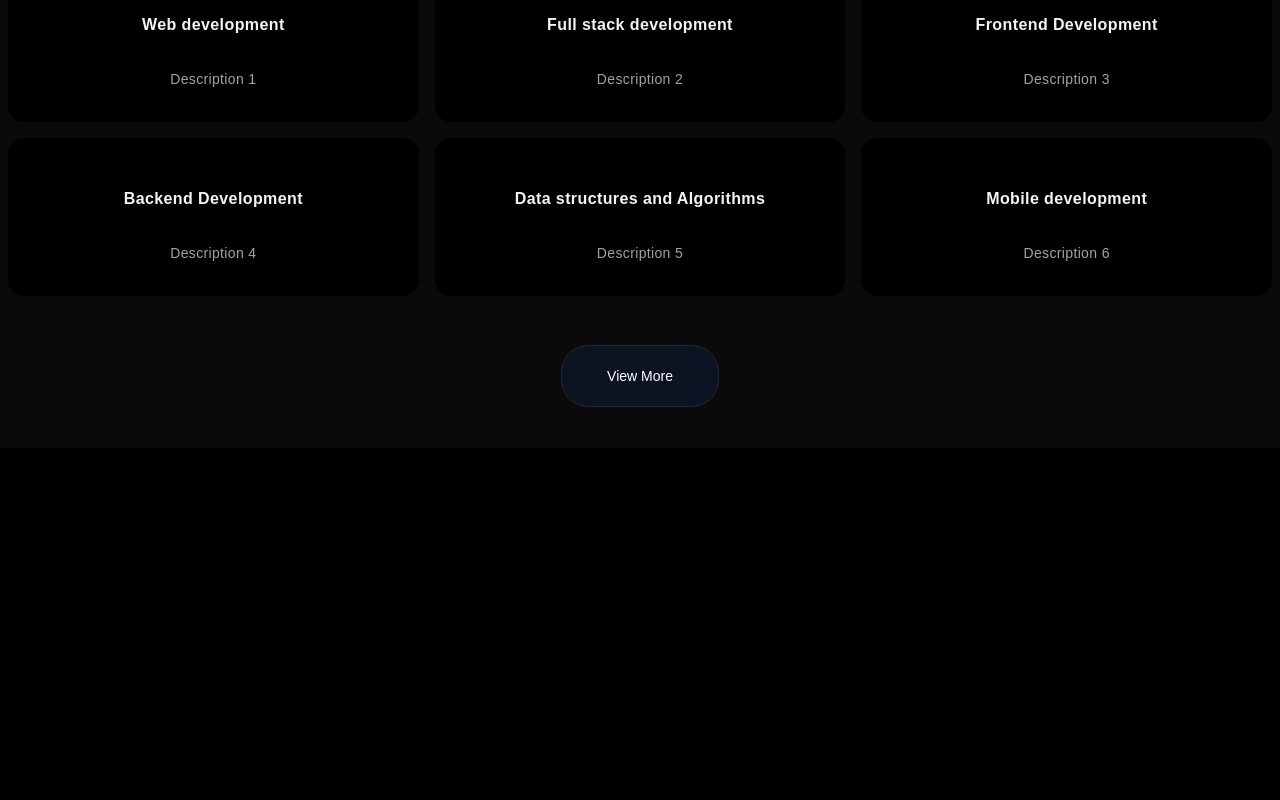
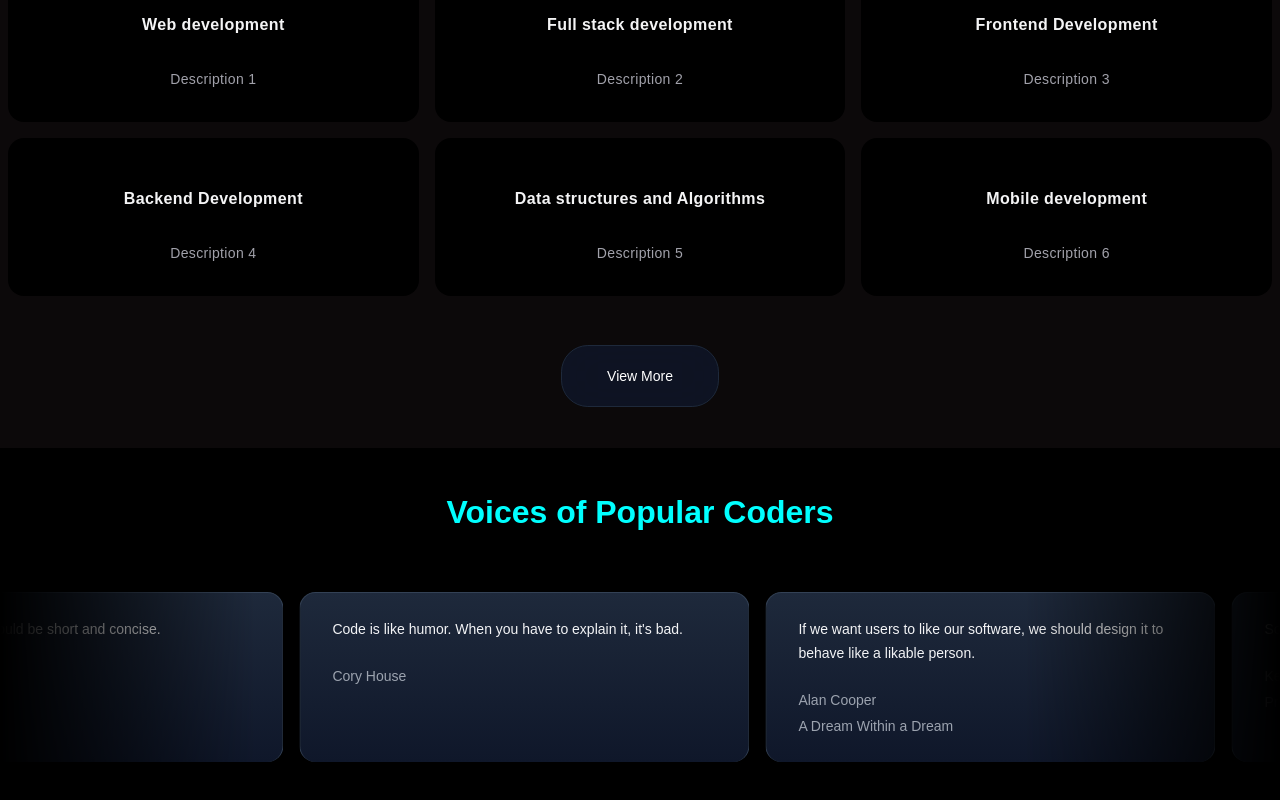
Before and after one commit to triptiarora8/MY-PORTFOLIO, a Next.js app: page / in a window 1280 px wide. Shown: the part 848-1648 px from the top of the page. Before the commit the page ends 1296 px from the top, so only its background shows below. Built offline with nearby package versions, Linux system fonts and the light colour scheme.

Commit message:
marque-set

```diff
--- a/src/app/page.tsx
+++ b/src/app/page.tsx
@@ -1,12 +1,14 @@
 import FeaturedSections from "@/components/FeaturedSection";
 import Herosection from "@/components/HeroSection";
-import Image from "next/image";
+import InfiniteMarque from "@/components/InfiniteMarque";
+// import Image from "next/image";
 
 export default function Home() {
   return (
   <div className="w-full h-full">
     <Herosection/>
     <FeaturedSections/>
+    <InfiniteMarque/>
   </div>
   )
 ;
--- /dev/null
+++ b/src/components/InfiniteMarque.tsx
@@ -0,0 +1,53 @@
+import React from "react";
+import { InfiniteMovingCards } from "./ui/infinite-moving-cards";
+
+function InfiniteMarque() {
+  return (
+    <div className="h-[26rem]">
+      <div
+        className="text-center  py-10"
+        style={{ fontSize: "2rem", fontWeight: "bold", color: "cyan" }}
+      >
+        Voices of Popular Coders
+      </div>
+      <div className=" rounded-md flex flex-col antialiased bg-black dark:bg-black dark:bg-grid-white/[0.05] items-center justify-center relative overflow-hidden">
+      <InfiniteMovingCards
+          items={testimonials}
+          direction="left"
+          speed="slow"
+        />
+      </div>
+    </div>
+  );
+}
+
+export default InfiniteMarque;
+const testimonials = [
+  {
+    quote: "Coding like poetry should be short and concise.",
+    name: "Santosh Kalwar",
+    title: "Software Engineer",
+  },
+  {
+    quote: "Code is like humor. When you have to explain it, it's bad.",
+    name: "Cory House",
+    title: "",
+  },
+  {
+    quote:
+      "If we want users to like our software, we should design it to behave like a likable person.",
+    name: " Alan Cooper",
+    title: "A Dream Within a Dream",
+  },
+  {
+    quote: "Software comes from heaven when you have good hardware.",
+    name: "Ken Olsen",
+    title: "Pride and Prejudice",
+  },
+  {
+    quote:
+      "Sometimes it pays to stay in bed on Monday, rather than spending the rest of the week debugging Monday's code.",
+    name: "Dan Salomon",
+    title: "Moby-Dick",
+  },
+];
```
